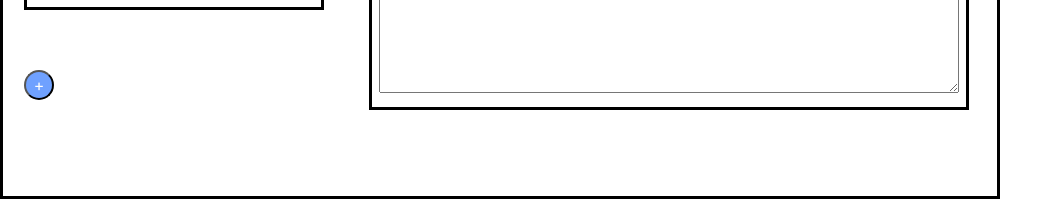
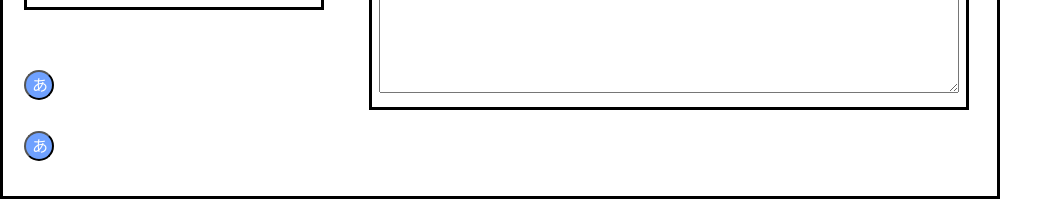
Before and after one commit to sausukei/memoApp, a React (Create React App) app: page / in a window 1280 px wide. Shown: the part 533-744 px from the top of the page, without its empty margins (0-1063 px from the left). Built offline with nearby package versions, Linux system fonts and the light colour scheme.

Commit message:
add debug Btn component

```diff
--- /dev/null
+++ b/src/components/button.jsx
@@ -0,0 +1,13 @@
+import React from "react";
+
+
+const Btn = (props) =>{
+    return(
+        <div>
+            <button onClick={console.log(props.name)} className = "create-btn">あ</button>
+            {console.log("Btn component loaded")}
+        </div>
+    );
+}
+
+export default Btn
--- a/src/index.jsx
+++ b/src/index.jsx
@@ -5,6 +5,7 @@ import './index.css';
 import Box from './components/box'
 import ListUI from './components/List'
 import RenderMemo from './components/RenderMemo';
+import Btn from './components/button';
 
 // import {createFile, dupliCheck} from './components/makejson';
 
@@ -27,13 +28,8 @@ function Frame() {
 
         <Box name = {parent}/>
         <ListUI content={contents} parent= {setParent} child = {setContent}/>
-
-
-
-
-
-        <button className = "create-btn">+</button>
-
+        <button onClick={console.log(parent)} className = "create-btn">ああ</button>
+        <Btn name = {content}/>
       </div>
 
     </div>
```
